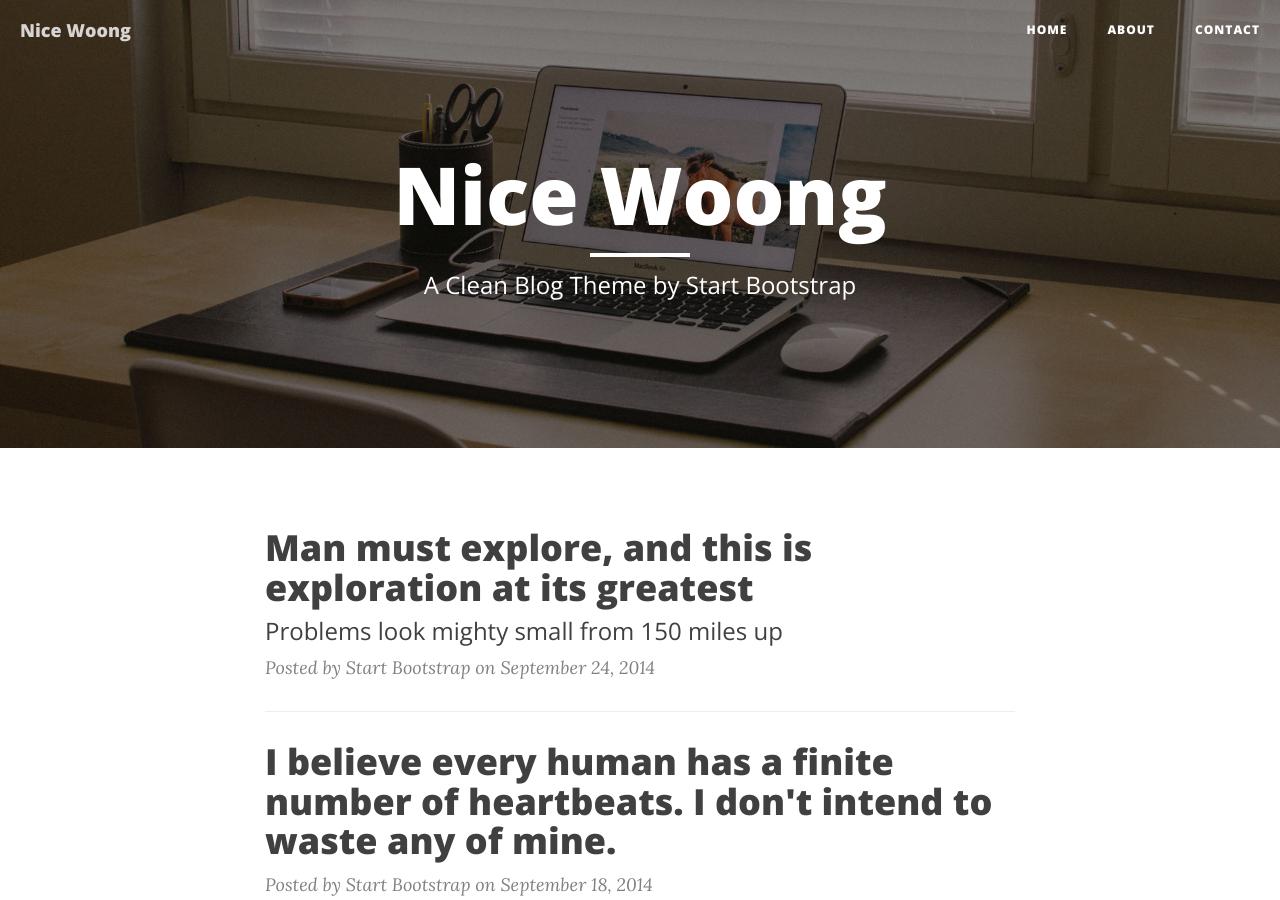
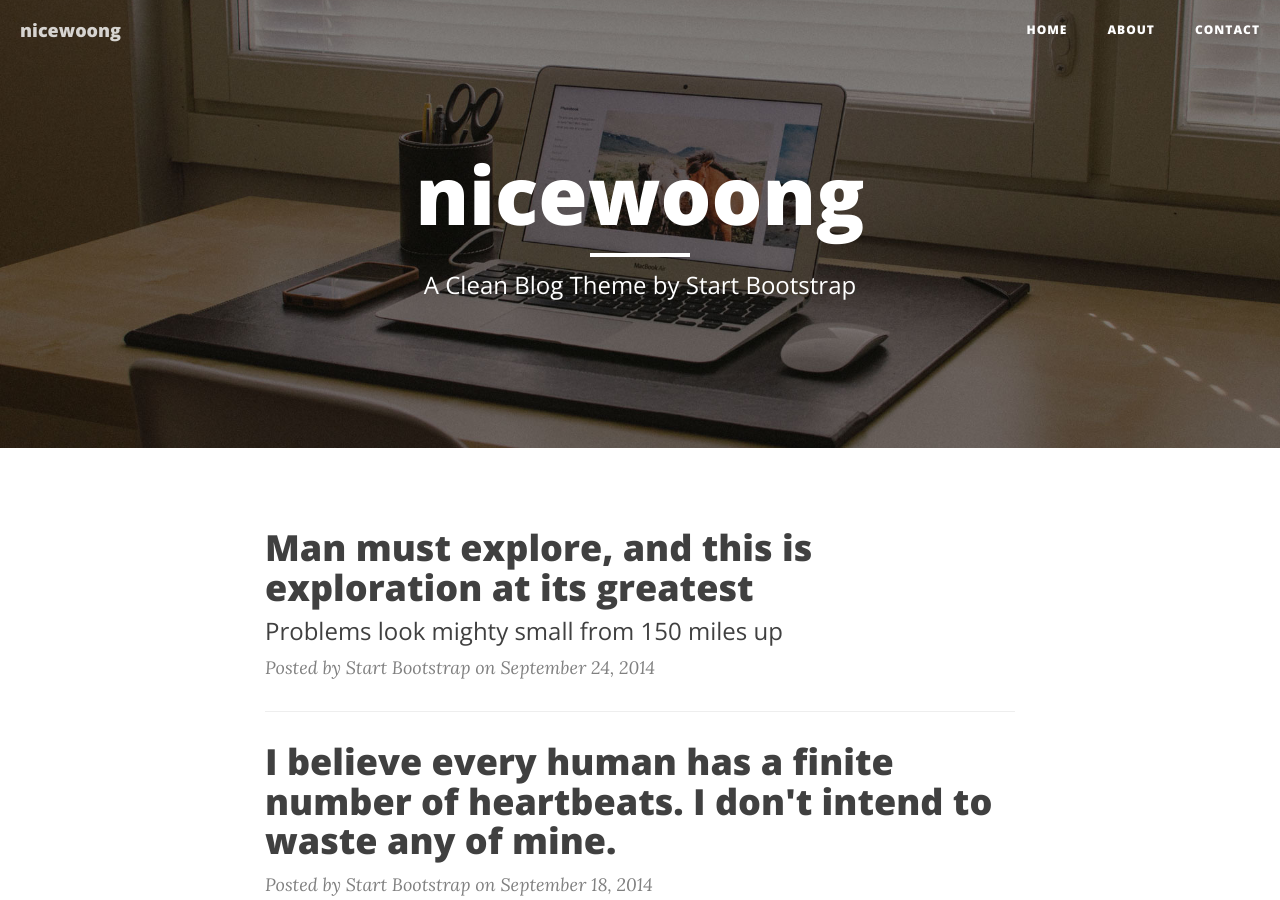
Before and after one commit to nicewoong/nicewoong.github.io, a Jekyll site: the page built from index.html, in a window 1280 px wide and 900 px high. Built offline with Jekyll 4.4.1, drawn with Linux system fonts in a browser that asks for light colours; nearby versions of some CDN libraries; the list of posts is cut into pages by our own code; some of the changed lines change nothing that is shown.

Commit message:
Modified configuration info

```diff
--- a/_config.yml
+++ b/_config.yml
@@ -1,15 +1,15 @@
 # Site settings
-title: Nice Woong
+title: nicewoong
 header-img: img/home-bg.jpg
 email: thoughtscode@gmail.com
 copyright_name: nicewoong_blog
-description: "Write your site description here. It will be used as your sites meta description as well!"
+description: "welcome to nicewoong blog!"
 baseurl: ""
 url: "http://yourdomain.com"
-twitter_username: SBootstrap
-github_username:  davidtmiller
-facebook_username:  StartBootstrap
-email_username:  your-email@yourdomain.com
+twitter_username:
+github_username:  nicewoong
+facebook_username:  nicewoong
+email_username:  thoughtscode@gmail.com
 
 # Google Analytics
 # To enable google analytics, uncomment below line with a valid Google Tracking ID
```
